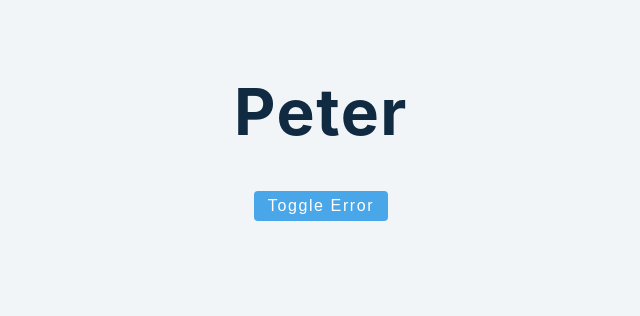
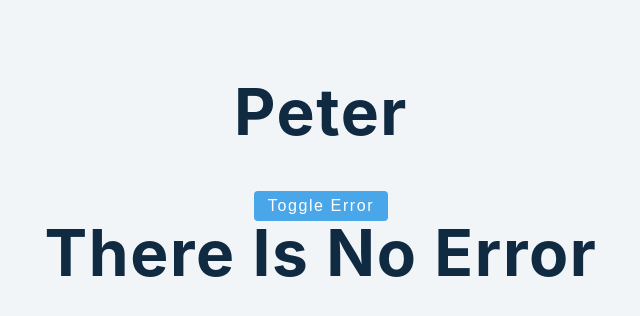
Before and after one commit to DarrylLeRoux/john-smilga-react, a React (Create React App) app in the folder react-advanced/: page / in a window 1280 px wide. Shown: the top 316 px of the page, without its empty margins (319-959 px from the left). Built offline with nearby package versions, Linux system fonts and the light colour scheme.

Commit message:
Added ternary operator

```diff
--- a/react-advanced/src/tutorial/3-conditional-rendering/setup/2-short-circuit.js
+++ b/react-advanced/src/tutorial/3-conditional-rendering/setup/2-short-circuit.js
@@ -19,6 +19,13 @@ const ShortCircuit = () => {
         toggle error
       </button>
       {isError && <h1>Error...</h1>}
+      {isError ? (
+        <p>there is an error...</p>
+      ) : (
+        <div>
+          <h1>There is no error</h1>
+        </div>
+      )}
     </>
   );
 };
```
